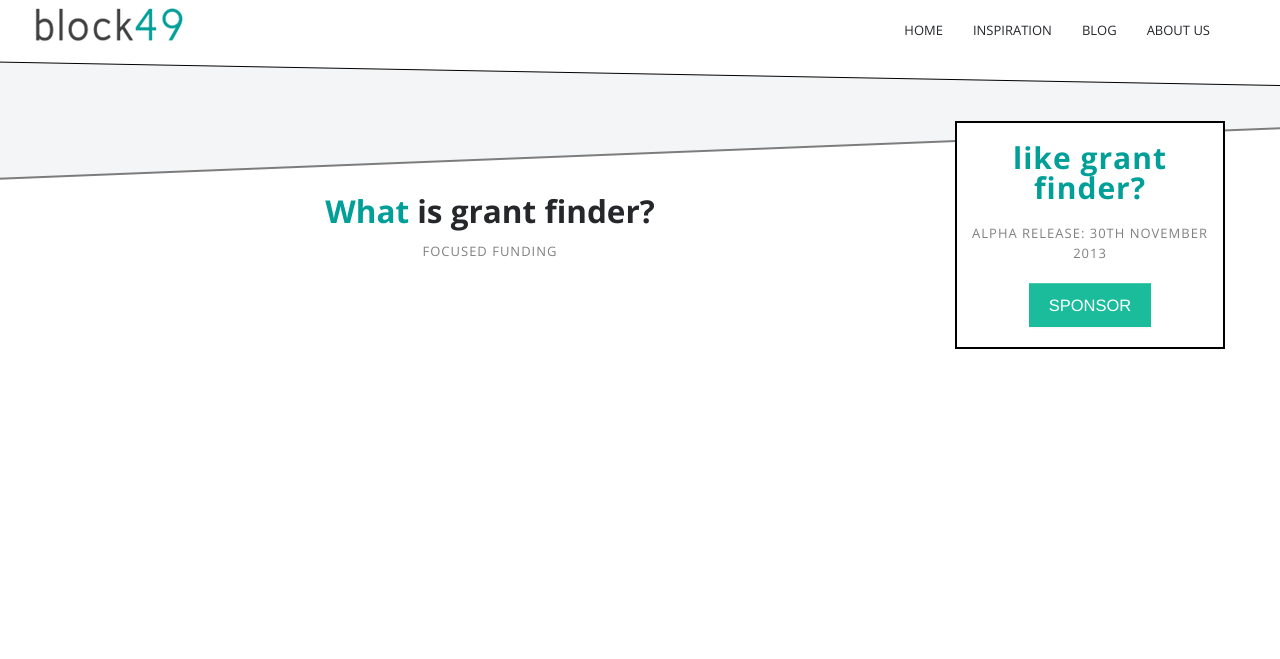
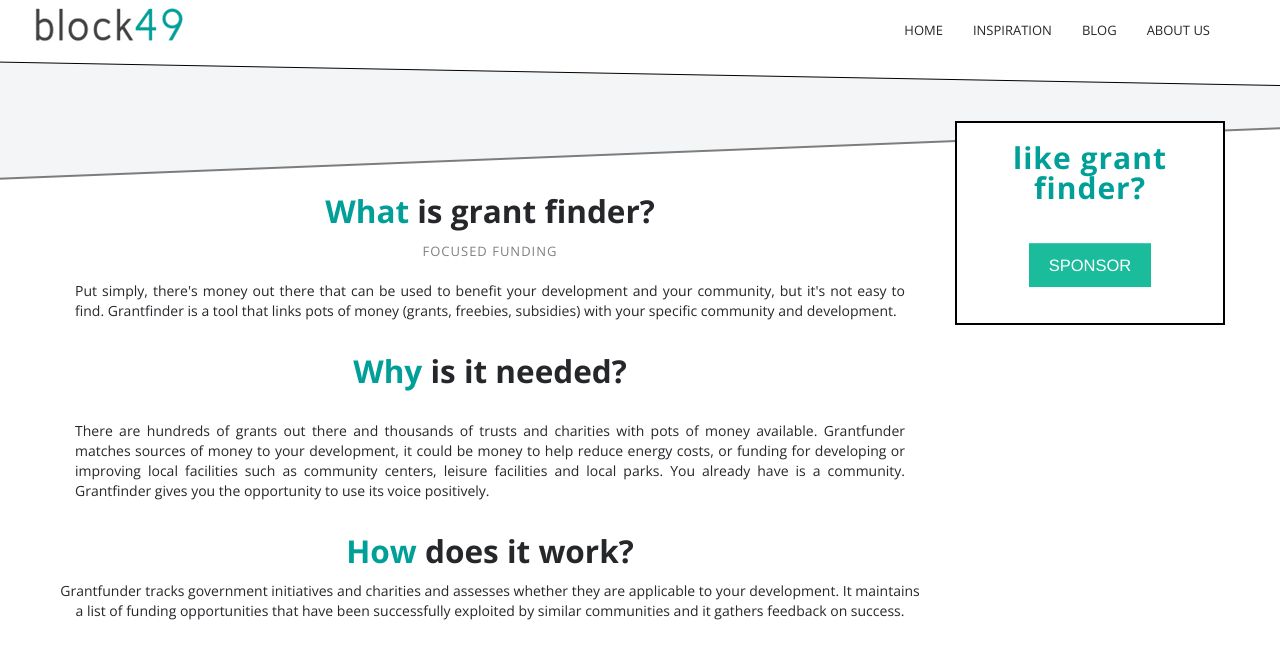
Before and after one commit to tlodge/block49.website, a Jekyll site: the page built from inspiration/grantfinder/index.html, in a window 1280 px wide. Shown: the top 659 px of the page. Built offline with Jekyll 4.4.1, drawn with Linux system fonts in a browser that asks for light colours; a script that is not in the unit is left out.

Commit message:
words on grantfinder

```diff
--- a/inspiration/grantfinder/index.html
+++ b/inspiration/grantfinder/index.html
@@ -9,11 +9,20 @@
             <div class="thumbnail span9">
                 <h2><strong>What</strong> is grant finder?</h2>
                 <span> focused funding </span>
+                <p>
+                Put simply, there's money out there that can be used to benefit your development and your community, but it's not easy to find.  Grantfinder is a tool that links pots of money (grants, freebies, subsidies) with your specific community and development.
+                </p>
+                 <h2><strong>Why</strong> is it needed?</h2>
+                 <p>
+                 There are hundreds of grants out there and thousands of trusts and charities with pots of money available.  Grantfunder matches sources of money to your development, it could be money to help reduce energy costs, or funding for developing or improving local facilities such as community centers, leisure facilities and local parks.  You already have is a community.  Grantfinder gives you the opportunity to use its voice positively.
+                 </p>
+                 <h2><strong>How</strong> does it work?</h2>
+                 Grantfunder tracks government initiatives and charities and assesses whether they are applicable to your development.  It maintains a list of funding opportunities that have been successfully exploited by similar communities and it gathers feedback on success.
             </div>
             <div class=" thumbnail span3 tile pull-right">
                 <div class="border">
                     <h4> <strong>like</strong> grant finder? </h4>
-                    <span> ALPHA RELEASE: 30th November 2013 </span>
+                    <span>  </span>
                     <p class="center"><button class="btn flat-butt flat-primary-butt">SPONSOR</button></p>
                 </div>
             </div>
```
